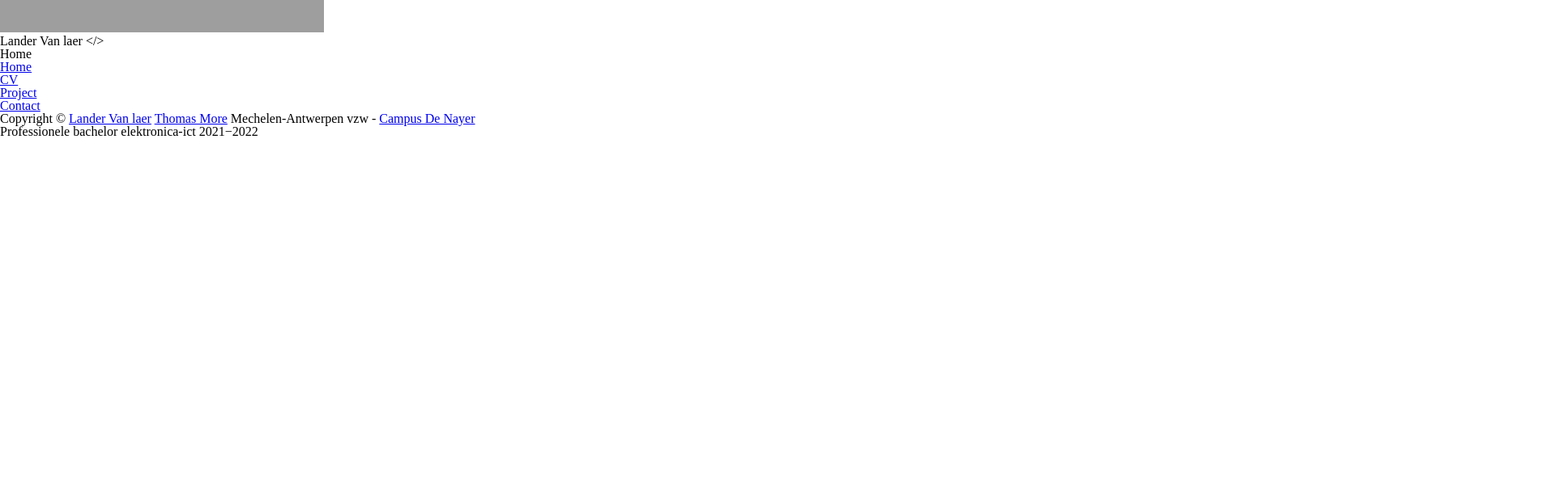
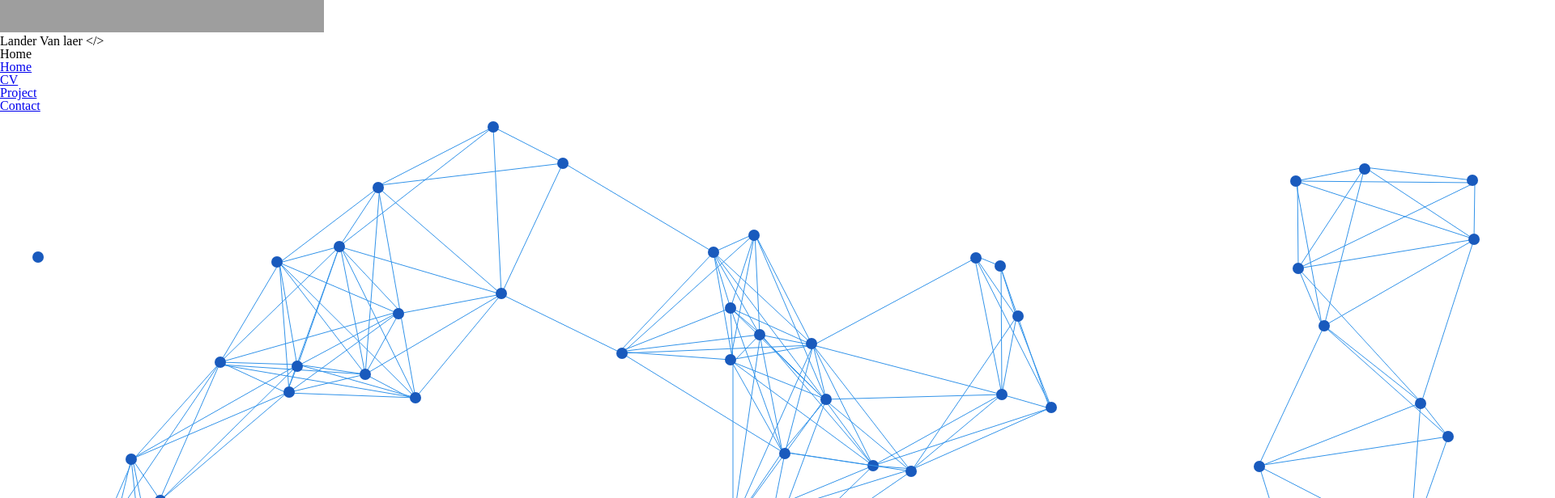
Before and after one commit to LanderVanlaer/Web-Engineering-1AI1-portfolio, a website with bundled scripts: page src/index.html in a window 1280 px wide. Shown: the part 260-876 px from the top of the page at 81% size, 1920 px wide, since content can reach past the window. Before the commit the page ends 800 px from the top, so only its background shows below. Built offline with nearby package versions, Linux system fonts and the light colour scheme; grey boxes are pictures that could not be loaded; files whose address does not match are found by name.

Commit message:
add background homepage

```diff
--- a/src/css/index.scss
+++ b/src/css/index.scss
@@ -2,7 +2,7 @@ main {
     div#welcome-message {
         display: block;
         text-align: center;
-        margin-top: 1rem;
+        margin: 1rem 0;
 
         div#message, div#blinker {
             display: inline-block;
@@ -32,4 +32,8 @@ main {
             }
         }
     }
+
+    canvas#bubbles {
+        width: 100%;
+    }
 }
--- a/src/index.html
+++ b/src/index.html
@@ -8,6 +8,7 @@
     <link href="/css/index.css" rel="stylesheet" type="text/css">
     <script defer src="/js/script.js"></script>
     <script defer src="/js/index.js"></script>
+    <script defer src="/js/bubbles-background.js"></script>
 </head>
 <body>
     <div class="container">
@@ -33,6 +34,7 @@
                 <div id="message"></div>
                 <div id="blinker"></div>
             </div>
+            <canvas height="1080" id="bubbles" width="1920"></canvas>
         </main>
         <footer>
             <div>
--- /dev/null
+++ b/src/js/bubbles-background.ts
@@ -0,0 +1,100 @@
+const canvas: HTMLCanvasElement = document.getElementById('bubbles') as HTMLCanvasElement;
+const ctx: CanvasRenderingContext2D = canvas.getContext('2d');
+const random = (min: number, max: number) => Math.floor(Math.random() * (max - min) + min);
+
+class Bubble {
+  public static amount = 70;
+  public static connectLengthSquare = 60000;
+  public static drawConfig: { bubble: { width: number, color: string }, line: { width: number, color: string } } = {
+    bubble: {
+      color: '#195abd',
+      width: 7
+    },
+    line: {
+      color: '#3293e9',
+      width: 1
+    }
+  };
+  public static maxSpeed = 4;
+  public x: number;
+  public y: number;
+  public directionX: boolean;
+  public directionY: boolean;
+  public speedX: number;
+  public speedY: number;
+
+  constructor(canvas: HTMLCanvasElement) {
+    this.speedX = random(Bubble.maxSpeed * .1, Bubble.maxSpeed);
+    this.speedY = random(Bubble.maxSpeed * .1, Bubble.maxSpeed);
+
+    this.x = random(0, canvas.width);
+    this.y = random(0, canvas.height);
+    this.directionX = Math.random() < .5;
+    this.directionY = Math.random() < .5;
+  }
+
+  get xMult(): number {return +this.directionX * 2 - 1;};
+
+  get yMult(): number {return +this.directionY * 2 - 1;};
+
+  connect(other: Bubble, ctx: CanvasRenderingContext2D): void {
+    if (((other.x - this.x) ** 2 + (other.y - this.y) ** 2) < Bubble.connectLengthSquare) {
+      ctx.beginPath();
+      ctx.lineWidth = Bubble.drawConfig.line.width;
+      ctx.strokeStyle = Bubble.drawConfig.line.color;
+      ctx.moveTo(this.x, this.y);
+      ctx.lineTo(other.x, other.y);
+      ctx.stroke();
+    }
+  }
+
+  draw(ctx: CanvasRenderingContext2D): void {
+    ctx.beginPath();
+    ctx.fillStyle = Bubble.drawConfig.bubble.color;
+    ctx.arc(this.x, this.y, Bubble.drawConfig.bubble.width, 0, 2 * Math.PI);
+    ctx.fill();
+  }
+
+  move(canvas: HTMLCanvasElement): void {
+    this.x += this.xMult * this.speedX;
+    this.y += this.yMult * this.speedY;
+
+    if (this.x <= 0) {
+      this.x = 0;
+      this.directionX = !this.directionX;
+    } else if (this.x >= canvas.width) {
+      this.x = canvas.width;
+      this.directionX = !this.directionX;
+    }
+    if (this.y <= 0) {
+      this.y = 0;
+      this.directionY = !this.directionY;
+    } else if (this.y >= canvas.height) {
+      this.y = canvas.height;
+      this.directionY = !this.directionY;
+    }
+  }
+
+}
+
+const bubbles: Bubble[] = [];
+for (let i = 0; i < Bubble.amount; i++) {
+  bubbles.push(new Bubble(canvas));
+}
+
+const bubblesRefresh = (): void => {
+  ctx.clearRect(0, 0, canvas.width, canvas.height);
+
+
+  bubbles.forEach((bubble, i) => {
+    bubble.move(canvas);
+    for (let j = i + 1; j < bubbles.length; ++j) {
+      bubble.connect(bubbles[j], ctx);
+    }
+    bubble.draw(ctx);
+  });
+
+  requestAnimationFrame(bubblesRefresh);
+};
+
+bubblesRefresh();
```
